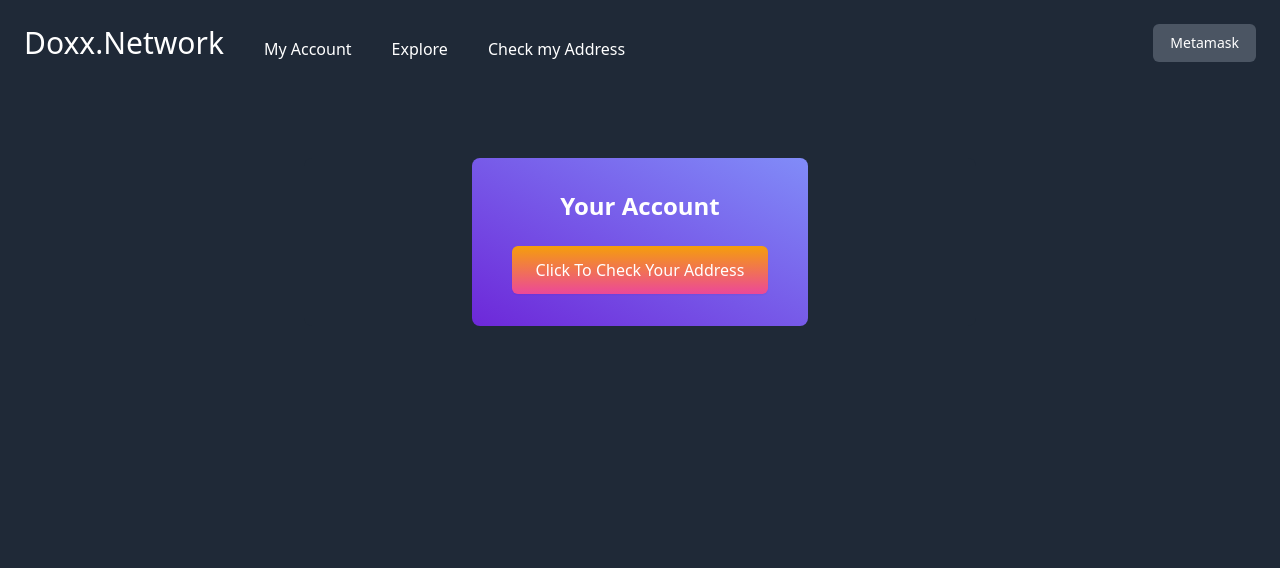
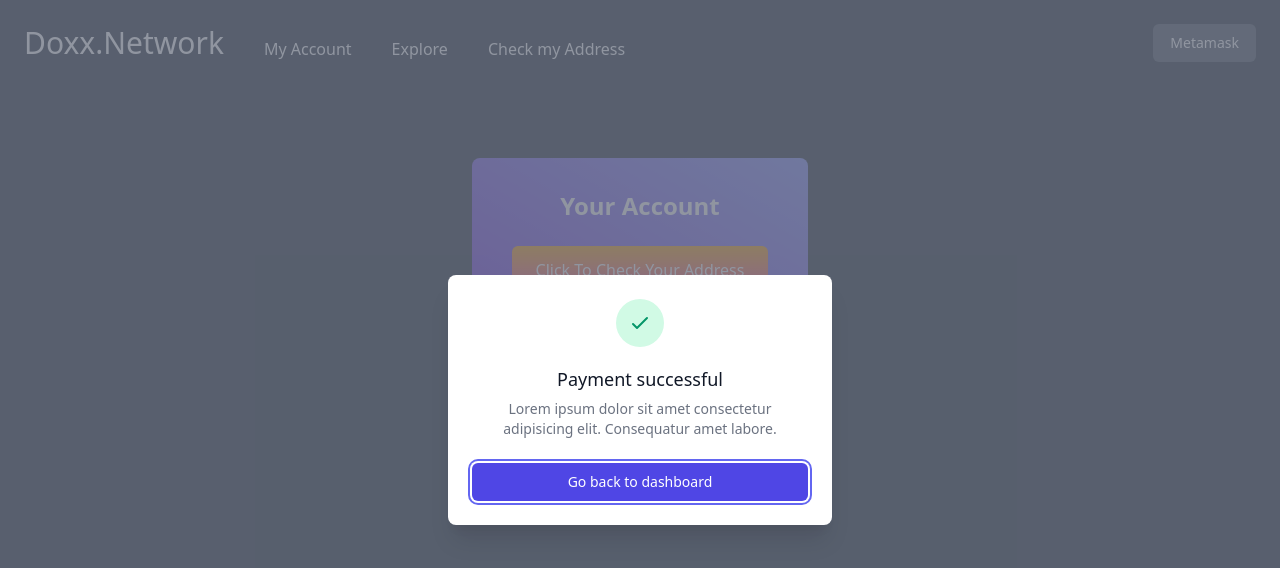
Before and after one commit to hugoroussel/doxx-network-frontend, a Next.js app: page /check in a window 1280 px wide. Shown: the top 568 px of the page. Built offline with nearby package versions, Linux system fonts and the light colour scheme.

Commit message:
Some changes to the frontend

```diff
--- a/customHooks/contracts.js
+++ b/customHooks/contracts.js
@@ -6,6 +6,10 @@ import erc20Abi from '../abis/erc20.js';
 
 const DNP = '0xe37bc7AB8db8a062CB40d234ECF0e8b4C6520BdC';
 const DAI = '0x88271d333C72e51516B67f5567c728E702b3eeE8';
+
+function hexToInt(hexstring) {
+  return parseInt(hexstring, 16);
+}
 
 // SIGNATURE
 async function getSignature(ethereumProvider, accountAddress) {
@@ -118,6 +122,13 @@ async function getAllAvailableBounties(ethereumProvider, account) {
   return result;
 }
 
+async function getSearchBountyAmount(ethereumProvider, sellerAddress, buyerAddress) {
+  const dn = await getDNPContract(ethereumProvider);
+  const result = await dn.getSearchBountyAmount(sellerAddress, buyerAddress);
+  console.log(result);
+  return hexToInt(result._hex) / 1e18;
+}
+
 // DNP SELF SETTERS
 
 // DAI CALLs
@@ -153,4 +164,5 @@ export {
   DNP,
   registerSearchBounty,
   getAllAvailableBounties,
+  getSearchBountyAmount,
 };
--- /dev/null
+++ b/next.config.js
@@ -0,0 +1,8 @@
+module.exports = {
+  trailingSlash: true,
+  eslint: {
+    // Warning: Dangerously allow production builds to successfully complete even if
+    // your project has ESLint errors.
+    ignoreDuringBuilds: true,
+  },
+};
--- a/package.json
+++ b/package.json
@@ -28,6 +28,7 @@
     "autoprefixer": "^10.3.4",
     "eslint": "^7.32.0",
     "eslint-config-airbnb": "^18.2.1",
+    "eslint-config-next": "^11.1.2",
     "eslint-plugin-import": "^2.24.2",
     "eslint-plugin-jsx-a11y": "^6.4.1",
     "eslint-plugin-react": "^7.26.0",
--- a/pages/account.js
+++ b/pages/account.js
@@ -145,7 +145,7 @@ export default function Register() {
                   {totalStreamsStarted.length === 0 ? (<p className="text-white text-center">You bought 0 addresses details</p>) : (
                     <ul role="list" className="space-y-3 py-2">
                       {totalStreamsStarted.map((item, itemIdx) => (
-                        <li className="text-white text-center py-2 p-2 border-2">
+                        <li className="text-white text-center py-2 p-2 border-2 rounded-lg border-red-500">
                           <p className="text-md text-left">
                             Stream
                             {' '}
@@ -154,7 +154,7 @@ export default function Register() {
                           <p className="text-xs py-2">{item}</p>
                           <button
                             type="button"
-                            className="inline-flex items-center px-2.5 py-1.5 border border-transparent text-xs font-medium rounded text-red-700 bg-red-100 hover:bg-red-200 focus:outline-none focus:ring-2 focus:ring-offset-2 focus:ring-red-500"
+                            className="btn-secondary"
                             onClick={(e) => { e.preventDefault(); handleStopStream(item, accountAddress); }}
                           >
                             Stop Stream
--- a/pages/check.js
+++ b/pages/check.js
@@ -1,3 +1,4 @@
+/* eslint-disable no-await-in-loop */
 /* eslint-disable jsx-a11y/no-redundant-roles */
 /* eslint-disable no-underscore-dangle */
 /* eslint-disable import/no-duplicates */
@@ -15,21 +16,115 @@ import React, { useState, useEffect } from 'react';
 import axios from 'axios';
 import BigNumber from 'bignumber.js';
 import { BadgeCheckIcon } from '@heroicons/react/outline';
+import { Fragment } from 'react';
+import { Dialog, Transition } from '@headlessui/react';
+import { CheckIcon } from '@heroicons/react/outline';
+import Navbar from '../components/navbar.js';
 import {
-  gAllSearchBountiesBuy, gAllSelfBountiesSold, gSelfBountyAmount,
-  isApprovedSeller, gAllSelfBountiesSellerForBuyer,
-  stopStreamSelfBounty,
+  getAllAvailableBounties, getSearchBountyAmount,
 } from '../customHooks/contracts.js';
-import Navbar from '../components/navbar.js';
-import { getAccount } from '../utils/ethereum';
 
-export default function Register() {
+export default function Check() {
+  const [bounties, setBounties] = useState([]);
+  const [bountiesAmounts, setBountiesAmounts] = useState([]);
+  const [account, setAccount] = useState('');
+  const [open, setOpen] = useState(true);
 
+  async function getSearchBounties() {
+    const accounts = await window.ethereum.request({ method: 'eth_requestAccounts' });
+    const account0 = accounts[0];
+    const payload = { address: account0 };
+    const res = await axios.post('http://localhost:8081/search_bounties', payload);
+    console.log('this is the data', res.data);
+    setBounties(res.data);
+  }
 
+  // useEffect(() => { getSearchBounties(); }, []);
+
+  async function handleGetBounties() {
+    if (window.ethereum === undefined) {
+      alert('Please install metamask');
+      return;
+    }
+    const accounts = await window.ethereum.request({ method: 'eth_requestAccounts' });
+    const account0 = accounts[0];
+
+    const res = await getAllAvailableBounties(window.ethereum, account0);
+    console.log(res.length);
+    setBounties(res);
+
+    const temp = [];
+    for (let i = 0; i < res.length; i++) {
+      const res2 = await getSearchBountyAmount(window.ethereum, account0, res[i]);
+      console.log(res2);
+      temp.push(res2);
+    }
+    setBountiesAmounts(temp);
+  }
   return (
     <div className="relative bg-gray-800 overflow-hidden h-screen">
       <div className="relative pt-6 pb-16 sm:pb-24">
         <Navbar />
+        {/* POPUP CODE */}
+        <Transition.Root show={open} as={Fragment}>
+          <Dialog as="div" className="fixed z-10 inset-0 overflow-y-auto" onClose={setOpen}>
+            <div className="flex items-end justify-center min-h-screen pt-4 px-4 pb-20 text-center sm:block sm:p-0">
+              <Transition.Child
+                as={Fragment}
+                enter="ease-out duration-300"
+                enterFrom="opacity-0"
+                enterTo="opacity-100"
+                leave="ease-in duration-200"
+                leaveFrom="opacity-100"
+                leaveTo="opacity-0"
+              >
+                <Dialog.Overlay className="fixed inset-0 bg-gray-500 bg-opacity-75 transition-opacity" />
+              </Transition.Child>
+
+              {/* This element is to trick the browser into centering the modal contents. */}
+              <span className="hidden sm:inline-block sm:align-middle sm:h-screen" aria-hidden="true">
+                &#8203;
+              </span>
+              <Transition.Child
+                as={Fragment}
+                enter="ease-out duration-300"
+                enterFrom="opacity-0 translate-y-4 sm:translate-y-0 sm:scale-95"
+                enterTo="opacity-100 translate-y-0 sm:scale-100"
+                leave="ease-in duration-200"
+                leaveFrom="opacity-100 translate-y-0 sm:scale-100"
+                leaveTo="opacity-0 translate-y-4 sm:translate-y-0 sm:scale-95"
+              >
+                <div className="inline-block align-bottom bg-white rounded-lg px-4 pt-5 pb-4 text-left overflow-hidden shadow-xl transform transition-all sm:my-8 sm:align-middle sm:max-w-sm sm:w-full sm:p-6">
+                  <div>
+                    <div className="mx-auto flex items-center justify-center h-12 w-12 rounded-full bg-green-100">
+                      <CheckIcon className="h-6 w-6 text-green-600" aria-hidden="true" />
+                    </div>
+                    <div className="mt-3 text-center sm:mt-5">
+                      <Dialog.Title as="h3" className="text-lg leading-6 font-medium text-gray-900">
+                        Payment successful
+                      </Dialog.Title>
+                      <div className="mt-2">
+                        <p className="text-sm text-gray-500">
+                          Lorem ipsum dolor sit amet consectetur adipisicing elit. Consequatur amet labore.
+                        </p>
+                      </div>
+                    </div>
+                  </div>
+                  <div className="mt-5 sm:mt-6">
+                    <button
+                      type="button"
+                      className="inline-flex justify-center w-full rounded-md border border-transparent shadow-sm px-4 py-2 bg-indigo-600 text-base font-medium text-white hover:bg-indigo-700 focus:outline-none focus:ring-2 focus:ring-offset-2 focus:ring-indigo-500 sm:text-sm"
+                      onClick={() => setOpen(false)}
+                    >
+                      Go back to dashboard
+                    </button>
+                  </div>
+                </div>
+              </Transition.Child>
+            </div>
+          </Dialog>
+        </Transition.Root>
+        {/* POPUP CODE */}
 
         <main className="sm:mt-24">
           <div className="max-w-2xl mx-auto px-4 sm:px-6 lg:px-8 justify-items-center rounded-lg bg-gray-800">
@@ -43,10 +138,49 @@ export default function Register() {
                   <div>
                     <br />
                     <center>
-                      <button className="btn-secondary">
+                      <button
+                        className="btn-secondary"
+                        onClick={(e) => { e.preventDefault(); getSearchBounties(); }}
+                      >
                         Click To Check Your Address
                       </button>
                     </center>
+
+                    {bounties.length === 0 ? (<p className="text-white text-center">None looking for you.</p>) : (
+                      <ul role="list" className="space-y-3 py-2">
+                        {bounties.map((item, itemIdx) => (
+                          <li className="text-white text-center py-2 p-2 border-2 rounded-lg border-red-500">
+                            <p className="text-md text-left">
+                              Bounty
+                              {' '}
+                              {itemIdx + 1}
+                            </p>
+                            <p className="text-md py-2">
+                              About :
+                              {' '}
+                              {item.about}
+                            </p>
+                            <div className="text-md py-2 inline-block">
+                              Price :
+                              {' '}
+                              {item.amount}
+                              <img
+                                className="h-6 px-2 pb-1 inline-block"
+                                src="https://cryptologos.cc/logos/multi-collateral-dai-dai-logo.png?v=013"
+                                alt="dai logo"
+                              />
+                            </div>
+
+                            <p className="text-xs py-2 inline-block">
+                              Buyer :
+                              {' '}
+                              {item.buyer}
+                            </p>
+                            <button className="btn-secondary">Buy</button>
+                          </li>
+                        ))}
+                      </ul>
+                    )}
 
                   </div>
                 </div>
```
Also changed, not shown: .eslintrc.js, 1 other file (tests, documents, lock files or other folders).
